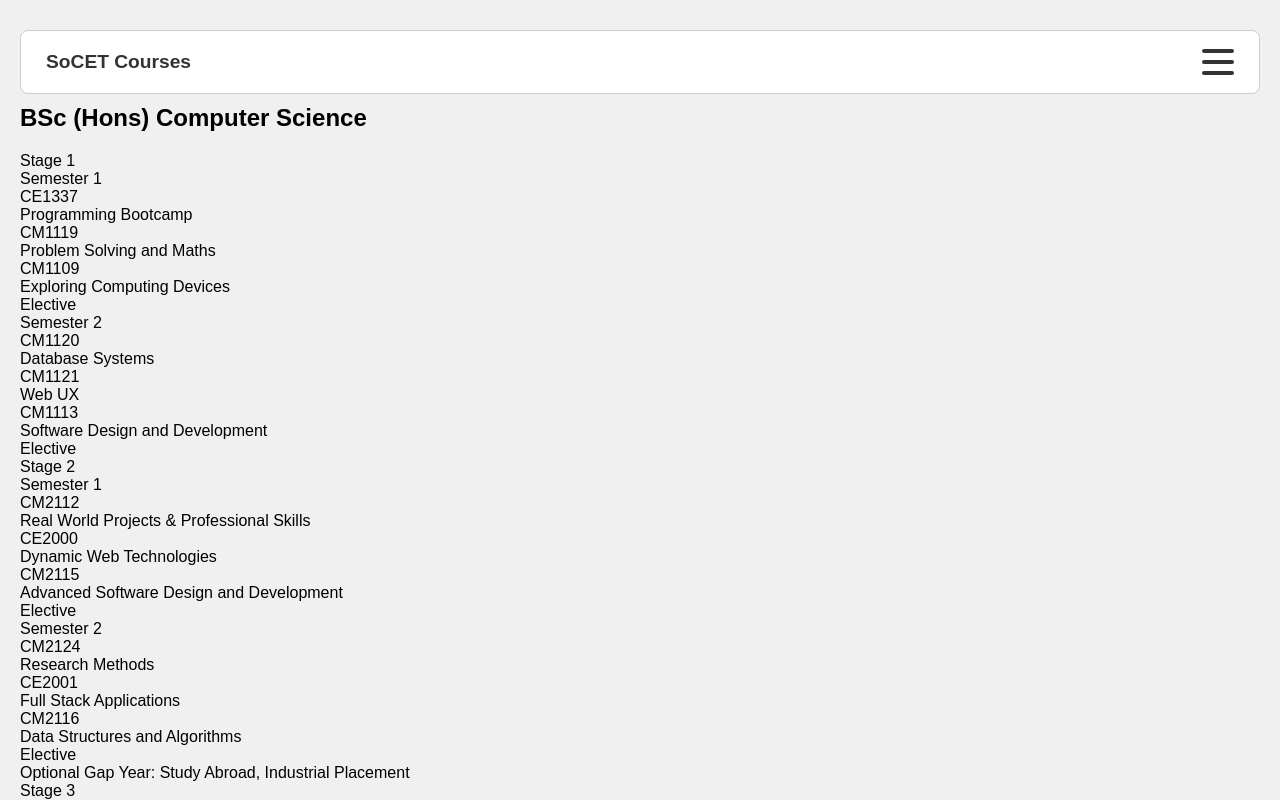
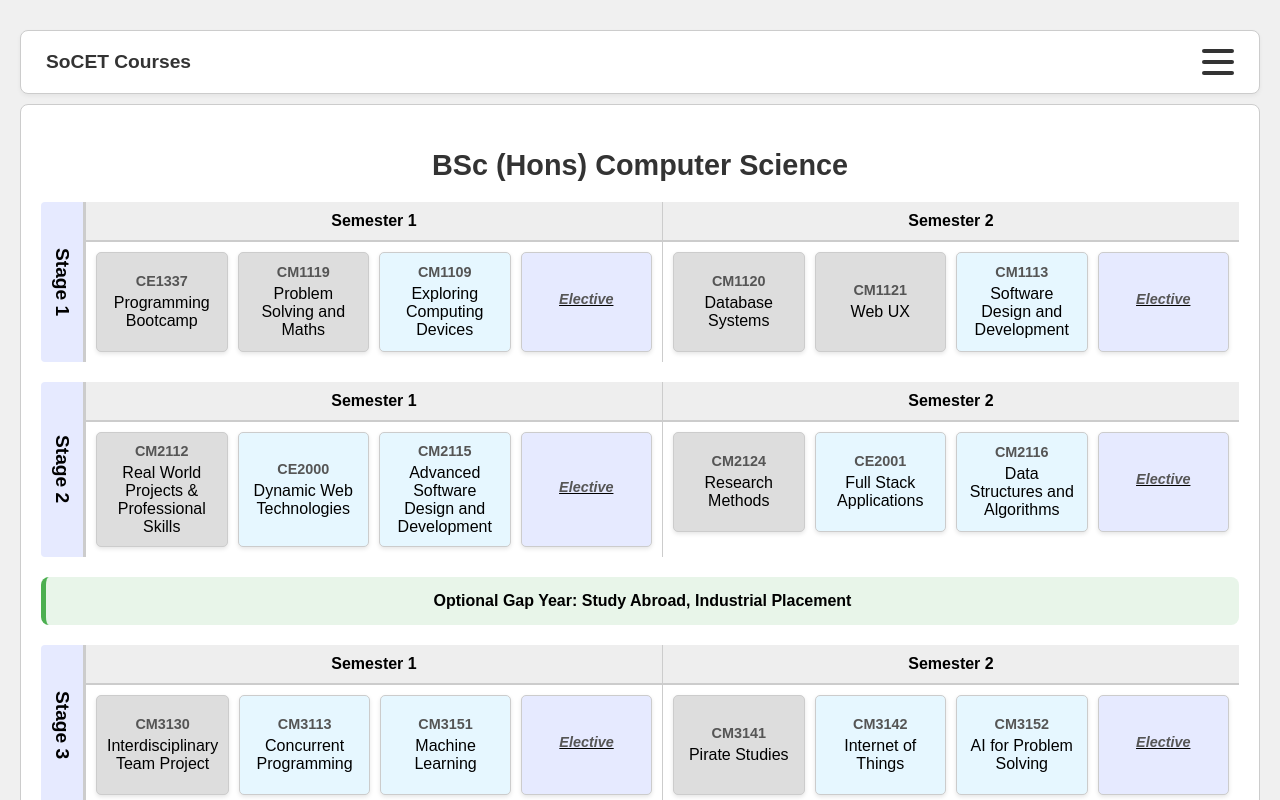
Before and after one commit to mzarb/socet-courses, a React (Create React App) app: page / in a window 1280 px wide. Shown: the top 800 px of the page. Built offline with nearby package versions, Linux system fonts and the light colour scheme.

Commit message:
fiing styles

```diff
--- a/src/styles.css
+++ b/src/styles.css
@@ -1,5 +1,5 @@
 /* ==================================== */
-/* 1. Overall Application and Header */
+/* 1. Overall Application and Header    */
 /* ==================================== */
 .app-container {
   font-family: Arial, sans-serif;
@@ -9,6 +9,7 @@
   overflow-x: hidden;
 }
 
+/* Updated Header for Universal Hamburger */
 .navbar-header {
   display: flex;
   justify-content: space-between;
@@ -18,9 +19,10 @@
   border-radius: 8px;
   border: 1px solid #ccc;
   margin-bottom: 20px;
-  position: sticky; /* Keeps the nav at the top while scrolling */
+  position: sticky;
   top: 10px;
   z-index: 100;
+  box-shadow: 0 2px 4px rgba(0,0,0,0.05);
 }
 
 .nav-logo {
@@ -30,10 +32,10 @@
 }
 
 /* ==================================== */
-/* 2. Unified Hamburger Menu (All Screens) */
+/* 2. Unified Hamburger Menu (Drawer)   */
 /* ==================================== */
 .hamburger {
-  display: flex; /* Always show */
+  display: flex;
   flex-direction: column;
   justify-content: space-around;
   width: 2rem;
@@ -55,30 +57,29 @@
   transform-origin: 1px;
 }
 
-/* Animations */
+/* Hamburger Animations */
 .hamburger div.open:nth-child(1) { transform: rotate(45deg); }
 .hamburger div.open:nth-child(2) { opacity: 0; transform: translateX(20px); }
 .hamburger div.open:nth-child(3) { transform: rotate(-45deg); }
 
-/* The Side Drawer - Works for both Desktop and Mobile */
 .course-tabs {
   display: flex;
   flex-direction: column;
   position: fixed;
   top: 0;
-  right: -100%; /* Hidden by default */
-  width: 320px; /* Slightly wider for desktop comfort */
+  right: -100%;
+  width: 320px;
   height: 100vh;
   background-color: #fff;
   padding: 80px 10px 40px 10px;
   box-shadow: -5px 0 15px rgba(0,0,0,0.15);
   z-index: 1000;
   transition: right 0.4s cubic-bezier(0.4, 0, 0.2, 1);
-  overflow-y: auto; /* IMPORTANT: Makes long list of courses scrollable */
+  overflow-y: auto;
 }
 
 .course-tabs.open {
-  right: 0; /* Slide in */
+  right: 0;
 }
 
 .tab-button {
@@ -95,11 +96,7 @@
   transition: background 0.2s;
 }
 
-.tab-button:hover {
-  background-color: #f8f9fa;
-  color: #007bff;
-}
-
+.tab-button:hover { background-color: #f8f9fa; color: #007bff; }
 .tab-button.active {
   background-color: #E6EAFF;
   color: #007bff;
@@ -107,14 +104,128 @@
 }
 
 /* ==================================== */
-/* 3. Existing Course & Grid Styles */
+/* 3. Restoration: Course & Table Layout */
 /* ==================================== */
-/* (Keep your stage-row, modules-grid, and module-box styles here) */
+.course-container {
+  border: 1px solid #ccc;
+  border-radius: 8px;
+  padding: 20px;
+  margin-bottom: 40px;
+  background-color: #fff;
+}
 
+.course-title {
+  text-align: center;
+  font-size: 1.8rem;
+  font-weight: bold;
+  margin-bottom: 20px;
+  color: #333;
+}
+
+.stage-row {
+  display: flex;
+  margin-bottom: 20px;
+  align-items: stretch;
+}
+
+.stage-label {
+  writing-mode: vertical-rl;
+  text-orientation: mixed;
+  background-color: #E6EAFF; /* RGU purple */
+  padding: 10px;
+  font-weight: bold;
+  font-size: 1.2rem;
+  border-right: 2px solid #ccc;
+  display: flex;
+  align-items: center;
+  justify-content: center;
+  border-radius: 4px 0 0 4px;
+}
+
+.semesters-row { display: flex; flex: 1; }
+.semester-container { display: flex; flex-direction: column; flex: 1; border-left: 1px solid #ccc; }
+.semester-header {
+  text-align: center;
+  font-weight: bold;
+  padding: 10px;
+  background-color: #eee;
+  border-bottom: 2px solid #ccc;
+}
+
+/* ==================================== */
+/* 4. Modules Grid and Box Styling      */
+/* ==================================== */
+.modules-grid {
+  display: grid;
+  grid-template-columns: repeat(4, 1fr);
+  gap: 10px;
+  padding: 10px;
+  align-items: stretch;
+  grid-auto-rows: minmax(100px, auto);
+}
+
+.module-box {
+  border: 1px solid #ccc;
+  padding: 10px;
+  border-radius: 5px;
+  text-align: center;
+  transition: all 0.3s ease;
+  cursor: pointer;
+  position: relative;
+  display: flex;
+  flex-direction: column;
+  justify-content: center;
+  box-shadow: 0 2px 4px rgba(0, 0, 0, 0.1);
+  background-color: #e6f7ff;
+}
+
+.module-code { font-weight: bold; font-size: 0.9em; color: #555; }
+.module-name { font-size: 1em; font-weight: 500; margin-top: 5px; }
+
+/* ==================================== */
+/* 5. The "Fan Out" Animation           */
+/* ==================================== */
+.elective-options {
+  position: absolute;
+  top: 100%;
+  left: 0;
+  width: 100%;
+  list-style: none;
+  padding: 0;
+  margin: 0;
+  background-color: #E6EAFF;
+  font-style: italic;
+  border: 1px solid #ccc;
+  border-top: none;
+  border-radius: 0 0 5px 5px;
+  transform-origin: top;
+  animation: fan-out 0.3s ease-in-out forwards;
+  z-index: 10;
+  box-shadow: 0 4px 6px rgba(0, 0, 0, 0.15);
+}
+
+.elective-options li { padding: 8px; border-bottom: 1px solid #ddd; text-align: left; font-size: 0.9em; }
+.elective-options li:last-child { border-bottom: none; }
+
+@keyframes fan-out {
+  from { transform: scaleY(0); opacity: 0; }
+  to { transform: scaleY(1); opacity: 1; }
+}
+
+/* ==================================== */
+/* 6. Module Colors                     */
+/* ==================================== */
+.module-box.core { background-color: #ddd; }
+.module-box.subject-core { background-color: #e6f7ff; }
+.module-box.elective-choice { background-color: #E6EAFF; font-style: italic; text-decoration: underline; }
+.module-box.route-choice { background-color: #E6EAFF; font-style: italic; text-decoration: underline; }
+.module-box.route-choice .module-code, .module-box.route-choice .module-name { color: black; }
+
+/* ====================================== */
+/* 7. Responsive Overrides (Course Tables)*/
+/* ====================================== */
 @media (max-width: 768px) {
-  .course-tabs {
-    width: 80%; /* Takes up more screen on mobile */
-  }
+  .course-tabs { width: 80%; }
   .stage-row, .semesters-row { flex-direction: column; }
   .stage-label {
     writing-mode: horizontal-tb;
@@ -129,3 +240,26 @@
 @media (max-width: 480px) {
   .modules-grid { grid-template-columns: repeat(1, 1fr); }
 }
+
+/* Gap Year & Disclaimer */
+.gap-year {
+  text-align: center;
+  margin: 20px 0;
+  padding: 15px;
+  background-color: #e8f5e9;
+  border-left: 5px solid #4caf50;
+  border-radius: 8px;
+  font-weight: bold;
+}
+
+.course-disclaimer {
+  width: 100%;
+  max-width: 1200px;
+  margin: 40px auto 20px auto;
+  padding: 15px;
+  background-color: #fcf8e3;
+  border: 1px solid #faebcc;
+  border-radius: 6px;
+  color: #8a6d3b;
+  font-size: 0.9em;
+}
```
